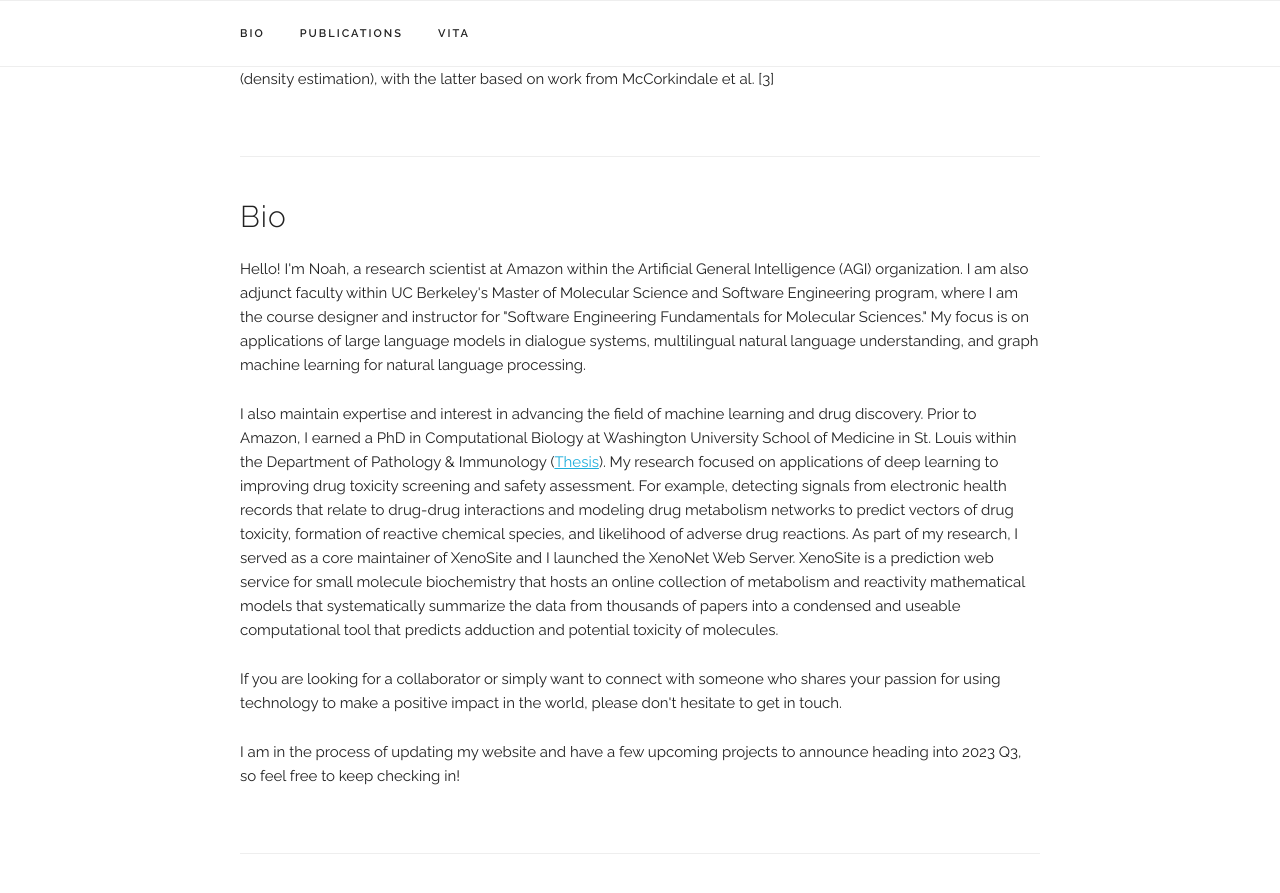
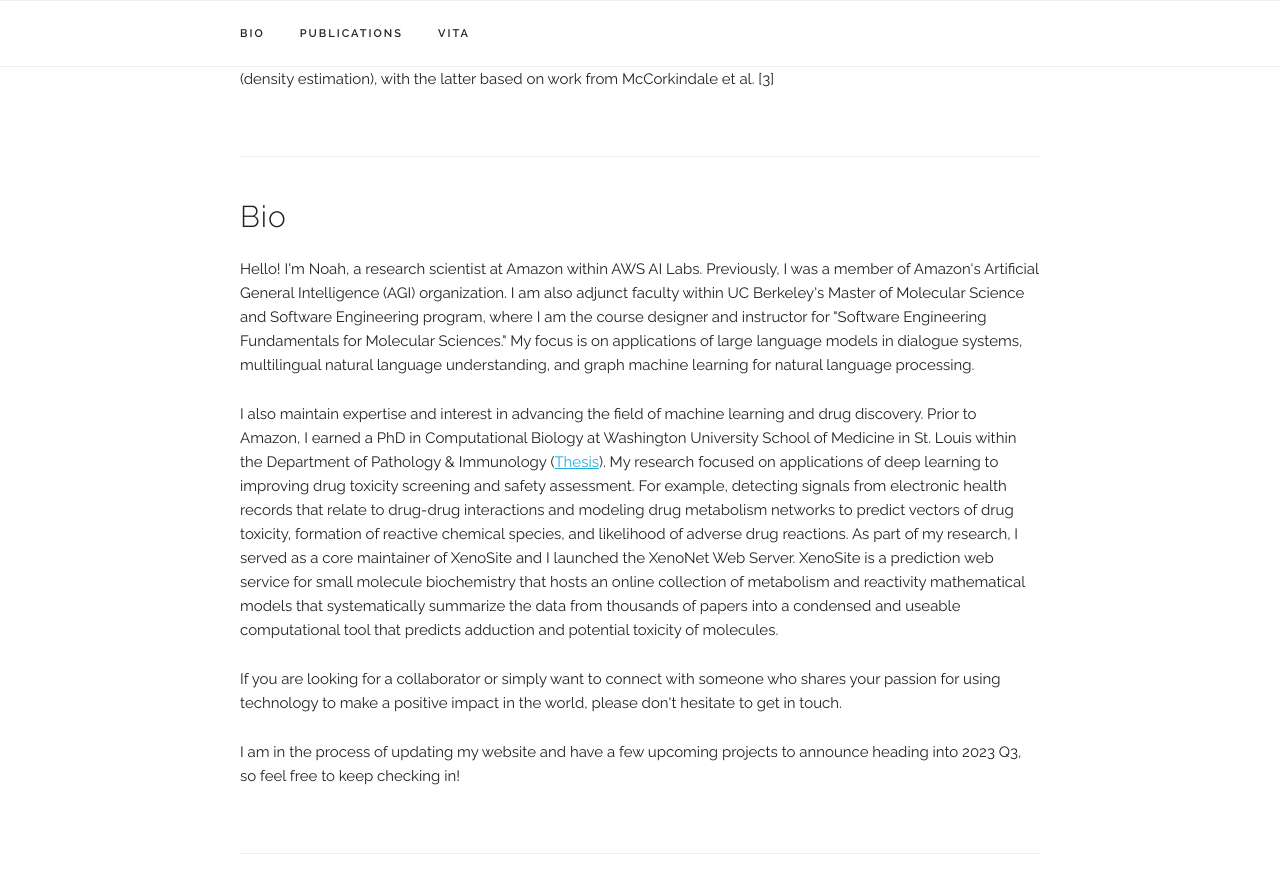
Before and after one commit to nrflynn2/nrflynn2.github.io, a Jekyll site: the page built from _pages/about.html, in a window 1280 px wide and 900 px high, scrolled down 876 px. Shown: the top 893 px of the window. Built offline with Jekyll 4.4.1, drawn with Linux system fonts in a browser that asks for light colours; some web fonts are replaced; some of the changed text lies outside the part shown.

Commit message:
Update job role

```diff
--- a/_data/main_info.yml
+++ b/_data/main_info.yml
@@ -1,5 +1,5 @@
 name: "Noah Flynn"
-title: "Research Scientist at Amazon Alexa AI"
+title: "Applied Scientist II at Amazon AWS AI Labs | PhD Deep Learning & Cheminformatics | Adjunct Faculty at UC Berkeley"
 email: "XY [AT] wustl.edu (X=noah, Y=flynn)"
 profile_pic: "/images/noahflynn.jpg"
 linkedin: "https://www.linkedin.com/in/noaflynn"
--- a/_pages/about.html
+++ b/_pages/about.html
@@ -31,7 +31,7 @@
 <div class="docs-section" id="bio">
   <h4>Bio</h4>
   <p>
-  Hello! I'm Noah, a research scientist at Amazon within the Artificial General Intelligence (AGI) organization.
+  Hello! I'm Noah, a research scientist at Amazon within AWS AI Labs. Previously, I was a member of Amazon's Artificial General Intelligence (AGI) organization.
   I am also adjunct faculty within UC Berkeley's Master of Molecular Science and Software Engineering program, where I am the course designer and instructor for "Software Engineering Fundamentals for Molecular Sciences."
   My focus is on applications of large language models in dialogue systems, multilingual natural language understanding, and graph machine learning for natural language processing.
   </p>
@@ -80,7 +80,7 @@
       {% for paper in site.data.publications.papers %}
         <div>
             <div class="figure">
-                <img style="float:left;margin-bottom:20px;margin-right:30px;vertical-align:middle;" src="{{ paper.teaser_image | prepend: site.baseurl }}" width="360"/>
+                <img style="float:left;margin-bottom:20px;margin-right:30px;vertical-align:middle;" src="{{ paper.teaser_image | prepend: site.baseurl }}" width="220"/>
             </div>
             <div class="paper">
               <p class="title"><b>{{ paper.title }}</b></p>
@@ -123,6 +123,10 @@
     <div class="tab-pane" id="papers-selected">
       {% assign selected_papers = site.data.publications.papers | where: "selected", "y" %}
       {% for paper in selected_papers %}
+        <div>
+            <div class="figure">
+                <img style="float:left;margin-bottom:20px;margin-right:30px;vertical-align:middle;" src="{{ paper.teaser_image | prepend: site.baseurl }}" width="220"/>
+            </div>
             <div class="paper">
               <p class="title"><b>{{ paper.title }}</b></p>
               <p>{{ paper.authors }}</p>
@@ -156,6 +160,7 @@
                   <a class="button" href="{{ paper.data }}" target="_blank">Data</a>
                 {% endif %}
 
+              </div>
             </div>
         </div>
       {% endfor %}
```
Also changed, not shown: _data/experience.yaml (+8 -2 lines), 1 other file. Lines whose indentation alone changed are shown as unchanged.
